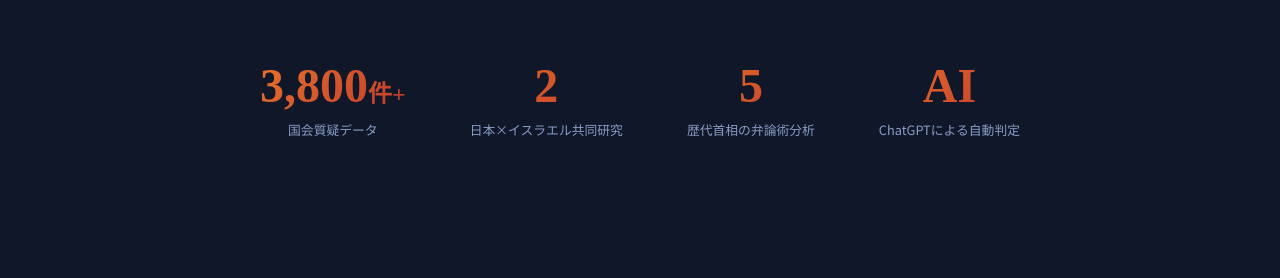
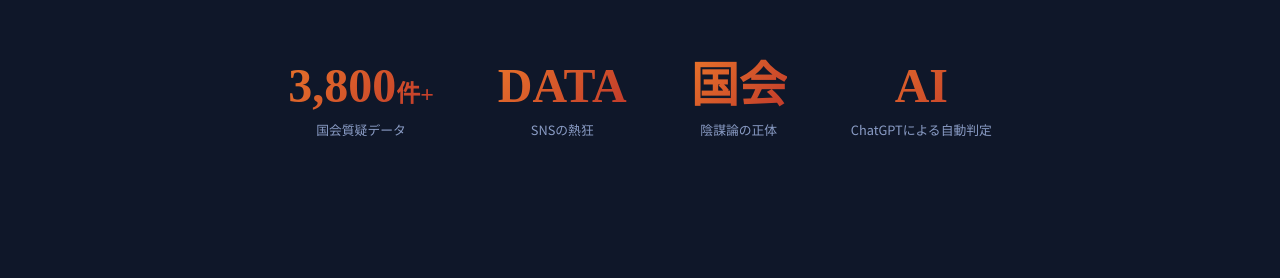
Before and after one commit to kk6453660-ui/mybook, a plain HTML site: page index.html in a window 1280 px wide. Shown: the part 1555-1833 px from the top of the page. Drawn offline with Linux system fonts and the light colour scheme.

Commit message:
Update index.html

```diff
--- a/index.html
+++ b/index.html
@@ -689,17 +689,26 @@ body {
         <div class="stat-label">国会質疑データ</div>
       </div>
       <div class="stat-item">
-        <div class="stat-num">2</div>
-        <div class="stat-label">日本×イスラエル共同研究</div>
+        <div class="stat-num">DATA</div>
+        <div class="stat-label">SNSの熱狂</div>
       </div>
       <div class="stat-item">
-        <div class="stat-num">5</div>
-        <div class="stat-label">歴代首相の弁論術分析</div>
+        <div class="stat-num">国会</div>
+        <div class="stat-label">陰謀論の正体</div>
       </div>
       <div class="stat-item">
         <div class="stat-num">AI</div>
         <div class="stat-label">ChatGPTによる自動判定</div>
       </div>
+    </div>
+  </div>
+</section>
+
+<!-- ===== プロモーション動画 ===== -->
+<section class="lp-section video-section" style="background: var(--navy-dark); padding: 40px 20px;">
+  <div class="lp-container">
+    <div style="position: relative; padding-bottom: 56.25%; height: 0; overflow: hidden; max-width: 100%; border-radius: 12px; box-shadow: 0 10px 40px rgba(0,0,0,0.5);">
+      <iframe src="https://www.youtube.com/embed/yNinRZGSxVE" style="position: absolute; top: 0; left: 0; width: 100%; height: 100%; border: 0;" allow="accelerometer; autoplay; clipboard-write; encrypted-media; gyroscope; picture-in-picture" allowfullscreen></iframe>
     </div>
   </div>
 </section>
```
